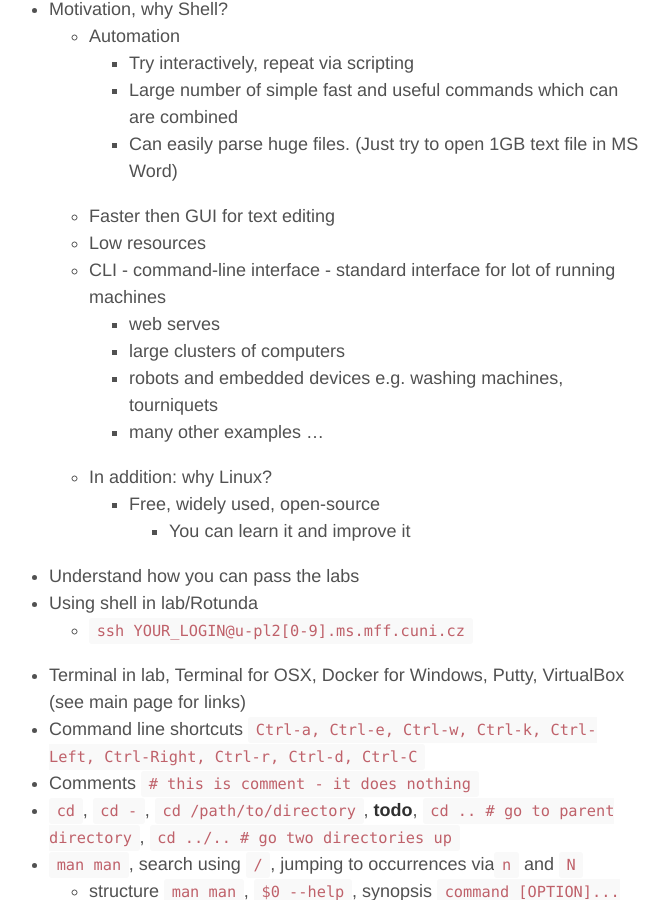
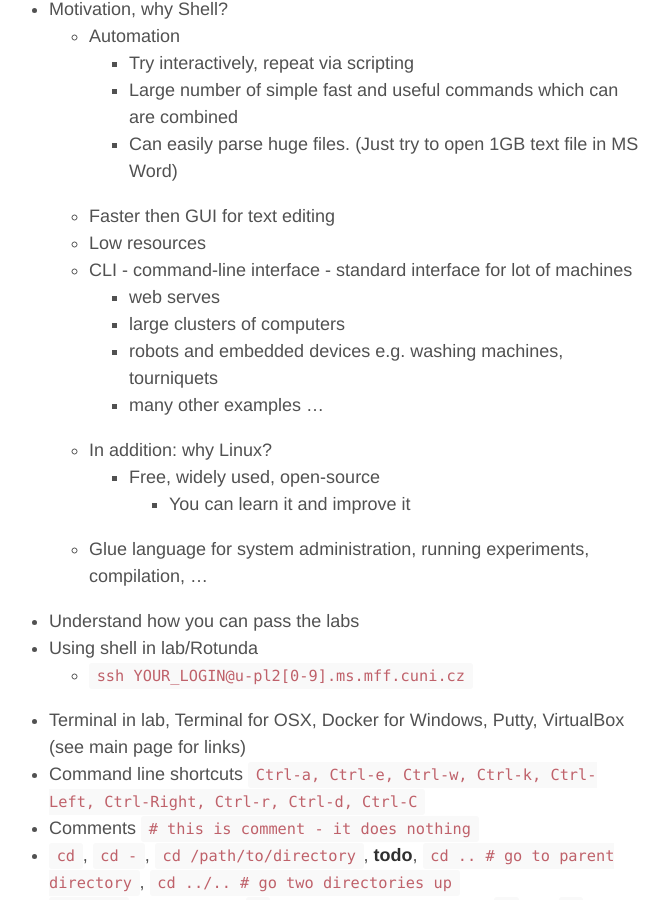
Before and after one commit to oplatek/oplatek.github.io, a Jekyll site: the page built from _posts/2016-02-22-unix-week-1.md, in a window 1280 px wide and 900 px high, scrolled down 382 px. Shown: the whole window, without its empty margins (316-985 px from the left). Built offline with Jekyll 4.4.1, drawn with Linux system fonts in a browser that asks for light colours; some of the changed lines change nothing that is shown.

Commit message:
minor fix

```diff
--- a/_posts/2016-02-22-unix-week-1.md
+++ b/_posts/2016-02-22-unix-week-1.md
@@ -15,7 +15,7 @@ tags: Mff, School, Labs, Shell
         - Can easily parse huge files. (Just try to open 1GB text file in MS Word)
     - Faster then GUI for text editing
     - Low resources
-    - CLI - command-line interface - standard interface for lot of running machines
+    - CLI - command-line interface - standard interface for lot of machines
         - web serves
         - large clusters of computers
         - robots and embedded devices e.g. washing machines, tourniquets
@@ -23,6 +23,7 @@ tags: Mff, School, Labs, Shell
     - In addition: why Linux?
         - Free, widely used, open-source
             - You can learn it and improve it
+    - Glue language for system administration, running experiments, compilation, ...
 - Understand how you can pass the labs
 - Using shell in lab/Rotunda
     - ``ssh YOUR_LOGIN@u-pl2[0-9].ms.mff.cuni.cz``
```
